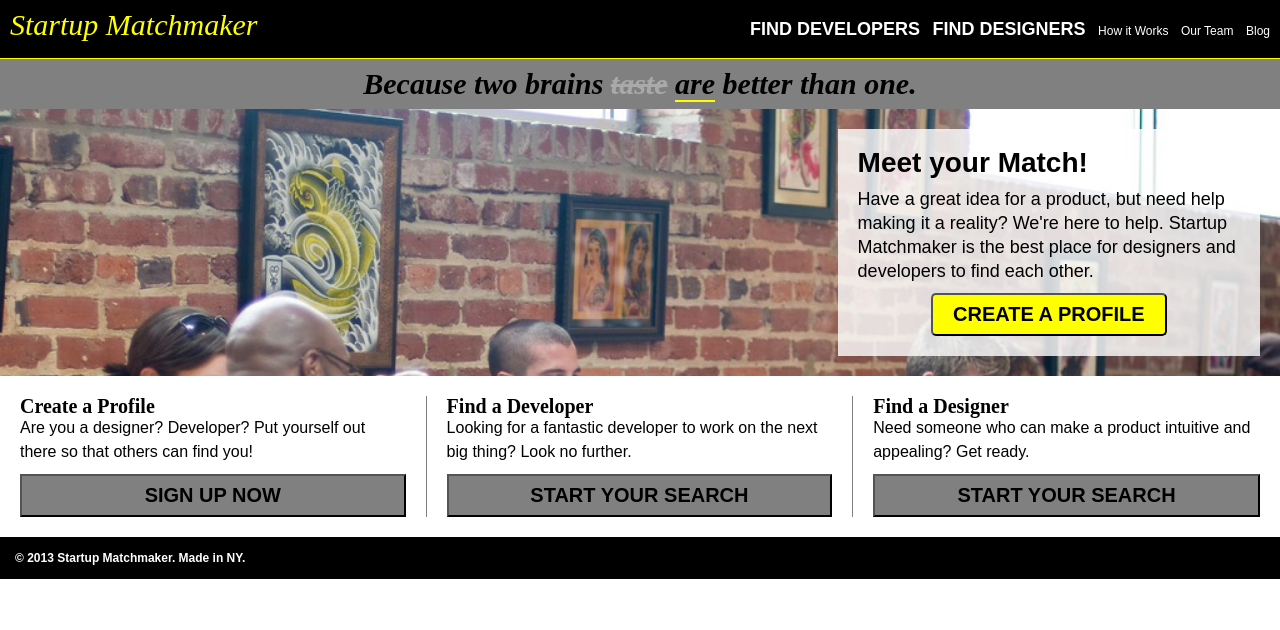
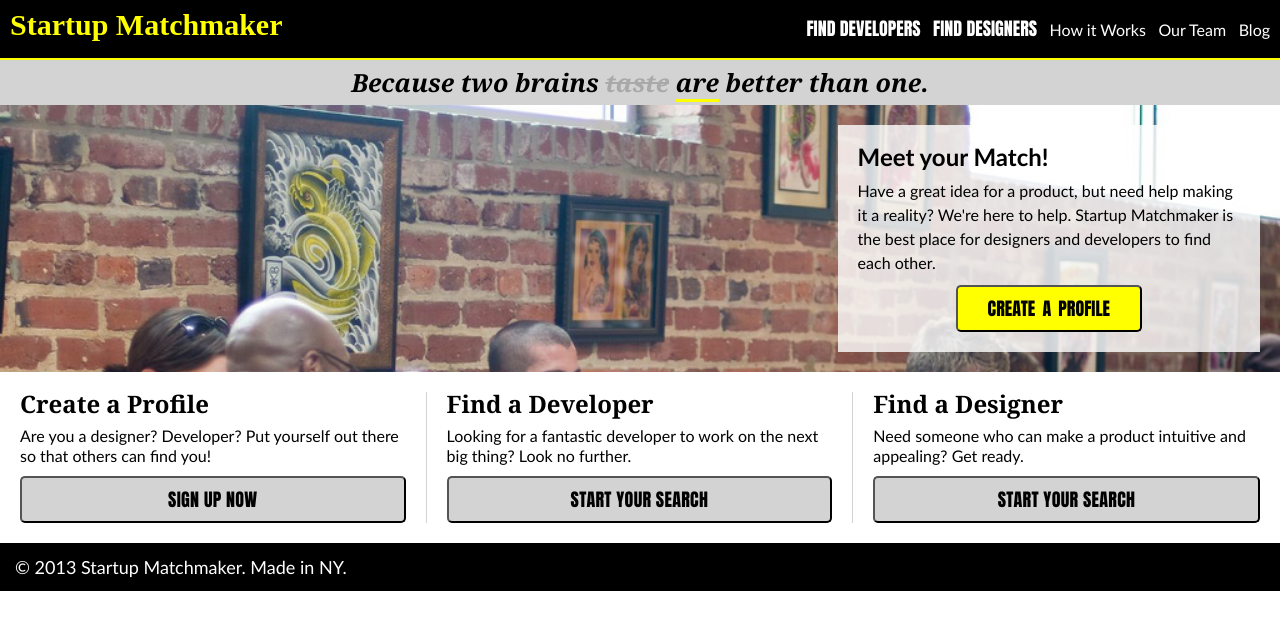
Before and after one commit to marosich/StartupMatchmaker, a plain HTML site: page index.html in a window 1280 px wide. Drawn offline with Linux system fonts and the light colour scheme.

Commit message:
updates main.css

```diff
--- a/styles/main.css
+++ b/styles/main.css
@@ -3,6 +3,10 @@
 html {
 	font-size: 10px;
 
+}
+
+a:hover {
+    color: yellow;
 }
 
 .wrapper {
@@ -11,17 +15,18 @@ html {
 }
 .nav {
 	background-color: black;
-	border-bottom: solid yellow 1px;
+	border-bottom: solid yellow 2px;
 	box-sizing: border-box;
 	background-position: center;
 }
 
 .nav__logo {
 	color: yellow;
-	font-style: italic;
 	font-size: 3rem;
 	padding: 1rem;
 	float: left;
+	font-family: Lucida Bright;
+	font-weight: 800;
 }
 
 .navmain {
@@ -32,13 +37,14 @@ html {
 
 .navmain__copy {
 	color: white;
-	font-family: Arial;
-	font-size: 1.2rem;
+	font-family: calibri;
+	font-size: 1.6rem;
 	padding-left: 1rem;
 }
 .navmain__bold {
-	font-weight: 600;
+	font-weight: normal;
 	font-size: 1.8rem;
+	font-family: impact;
 }
 .navmain__last {
 	padding-right: 1rem;
@@ -52,16 +58,17 @@ html {
 }
 
 .bar {
-	background-color: gray;
+	background-color: #d3d3d3;
 	width: 100%;
 }
 
 .bar__copy {
-	font-size: 3rem;
+	font-size: 2.5rem;
 	padding: 1rem;
 	text-align: center;
+	font-family: cambria;
 	font-style: italic;
-	font-weight: 800;
+	font-weight: bold;
 }
 
 #slash {
@@ -70,7 +77,7 @@ html {
 }
 
 #underline {
-	border-bottom: yellow solid 2px;
+	border-bottom: yellow solid 3px;
 }
 
 .main__floating {
@@ -90,15 +97,16 @@ html {
 }
 .floatinghead {
 	font-weight: 800;
-	font-size: 2.8rem;
-	font-family: arial;
+	font-size: 2.4rem;
+	font-family: calibri;
 }
 
 .floatingbody {
-	font-size: 1.8rem;
+	font-size: 1.6rem;
 	margin: 1rem 0;
-	font-family: arial;
+	font-family: calibri;
 	line-height: 2.4rem;
+	font-weight: 400;
 }
 
 .button {
@@ -107,15 +115,19 @@ html {
 }
 .main__button {
 	color: black;
-	font-family: arial;
-	font-weight: 800;
-	font-size: 2.2rem;
+	font-family: impact;
+	font-weight: normal;
+	font-size: 1.8rem;
 	background-color: yellow;
-	padding: .8rem 2rem;
+	padding: .8rem 3rem;
 	display: inline-block;
 	border-radius: 5px;
-	font-size: 2rem;
-	font-weight: 600px
+	word-spacing: 3px;
+}
+
+.main__button:hover {
+    color: yellow;
+    background-color: black;
 }
 
 .bottom {
@@ -127,7 +139,7 @@ html {
 	float: left;
 	display: inline-block;
 	width: 33.33%;
-	border-right: 1px solid gray;
+	border-right: 1px solid #d3d3d3;
 	margin: 2rem 0;
 	padding: 0 2rem;
 }
@@ -136,34 +148,43 @@ html {
 	border-right: none;
 }
 .bottom__head {
-	font-size: 2rem;
+	font-size: 2.4rem;
 	font-weight: 600;
+	margin-bottom: 1rem;
+	font-family: cambria;
 
 }
 
 .bottom__copy {
 	font-size: 1.6rem;
-	line-height: 2.4rem;
-	font-family: arial;
+	line-height: 2rem;
+	font-family: calibri;
+	font-weight: 400;
 }
 
 .bottom__button {
 	color: black;
-	font-family: arial;
-	font-weight: 600;
-	font-size: 2rem;
-	background-color: gray;
+	font-family: impact;
+	font-weight: normal;
+	font-size: 1.8rem;
+	background-color: #d3d3d3;
 	padding: .8rem;
 	width: 100%;
 	display: inline-block;
 	margin-top: 1rem;
+	letter-spacing: .3px;
+	border-radius: 5px;
+}
+
+.bottom__button:hover {
+	background-color: yellow;
 }
 
 .footer {
 	background-color: black;
-	font-size: 1.2rem;
+	font-size: 1.8rem;
 	padding: 1.5rem;
 	color: white;
-	font-weight: 600;
-	font-family: arial;
+	font-weight: 400;
+	font-family: calibri;
 }
```
